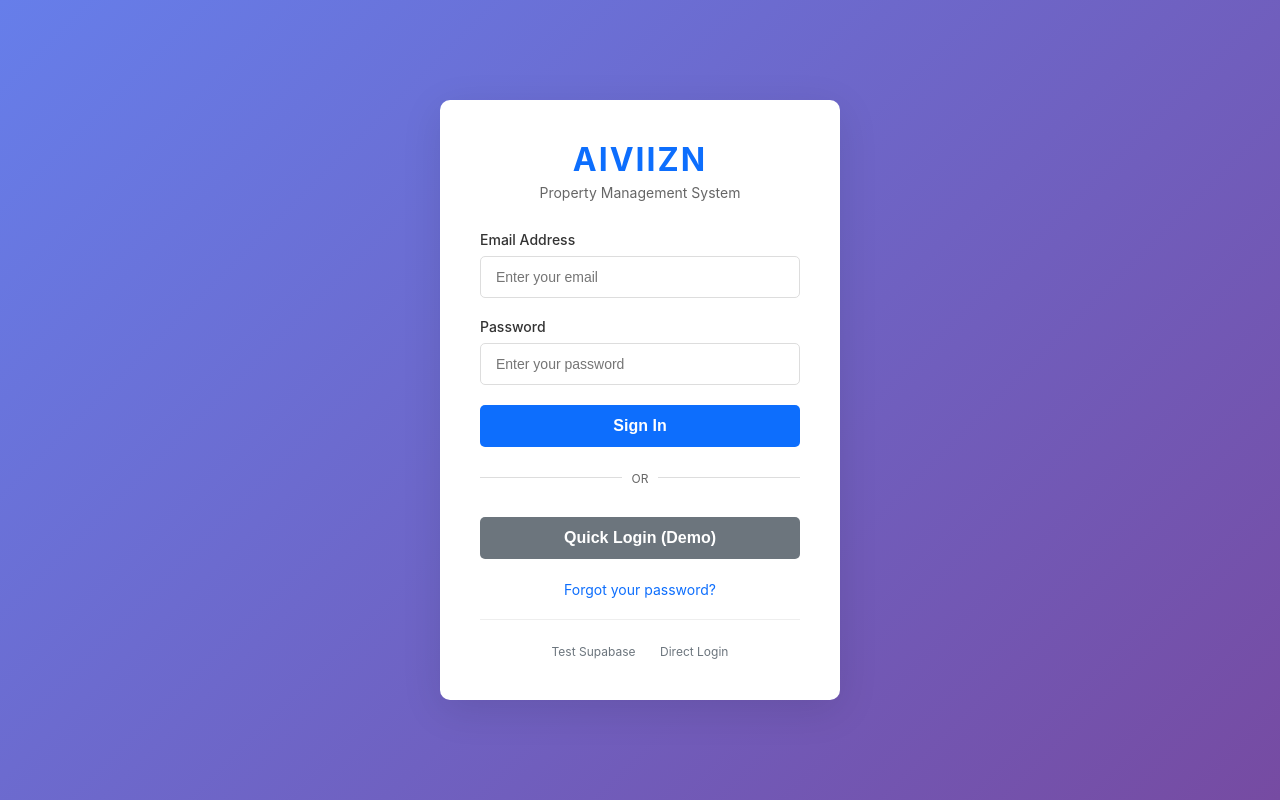
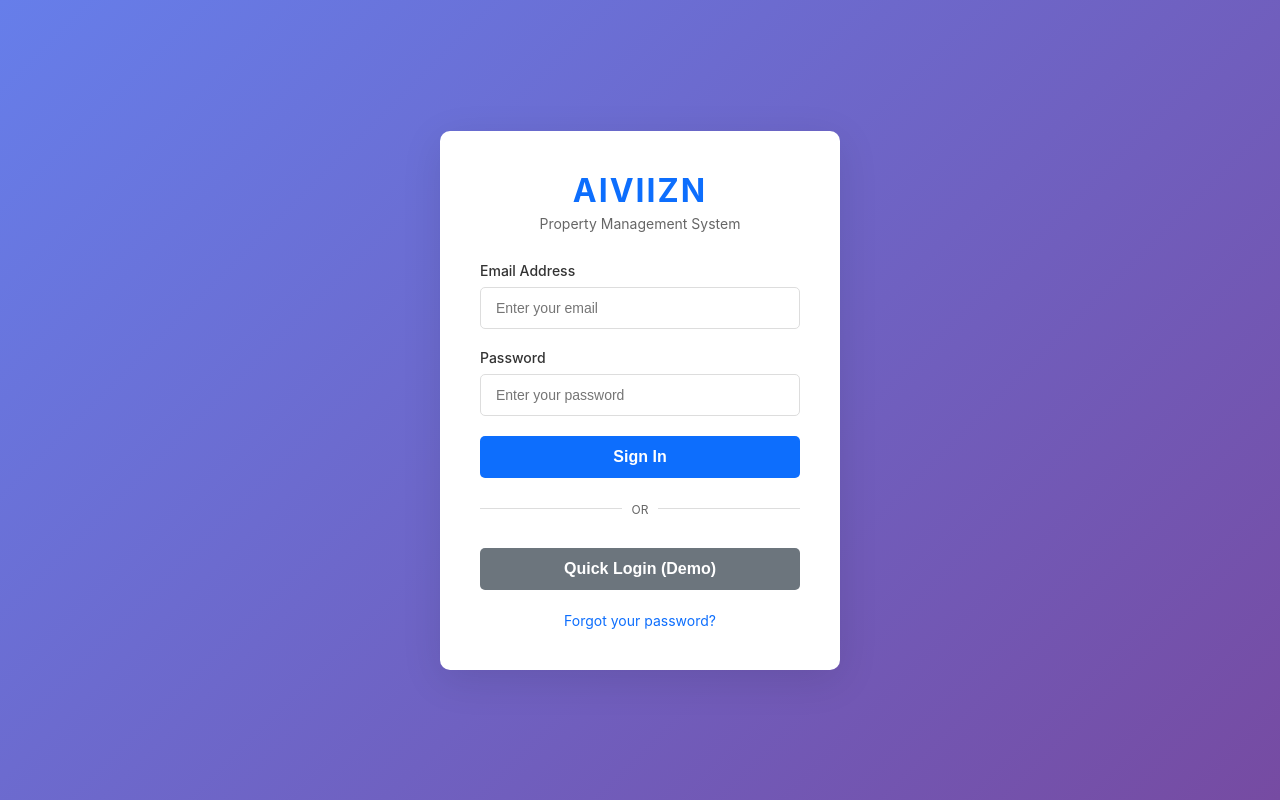
Before and after one commit to IRakow/AIAVIIZN, a Flask app: page /login in a window 1280 px wide. Run offline with Flask 3, Linux system fonts and the light colour scheme.

Commit message:
Fix login template - remove non-existent endpoints

```diff
--- a/templates/auth/login.html
+++ b/templates/auth/login.html
@@ -225,7 +225,9 @@
             <span>OR</span>
         </div>
 
-        <form method="POST" action="{{ url_for('quick_login') }}">
+        <form method="POST" action="{{ url_for('login') }}">
+            <input type="hidden" name="email" value="admin@aviizn.com">
+            <input type="hidden" name="password" value="admin123">
             <button type="submit" class="btn btn-secondary">Quick Login (Demo)</button>
         </form>
 
@@ -233,10 +235,6 @@
             <a href="#">Forgot your password?</a>
         </div>
 
-        <div class="test-links">
-            <a href="{{ url_for('test_supabase') }}">Test Supabase</a>
-            <a href="{{ url_for('login_direct') }}">Direct Login</a>
-        </div>
     </div>
 </body>
 </html>
```
